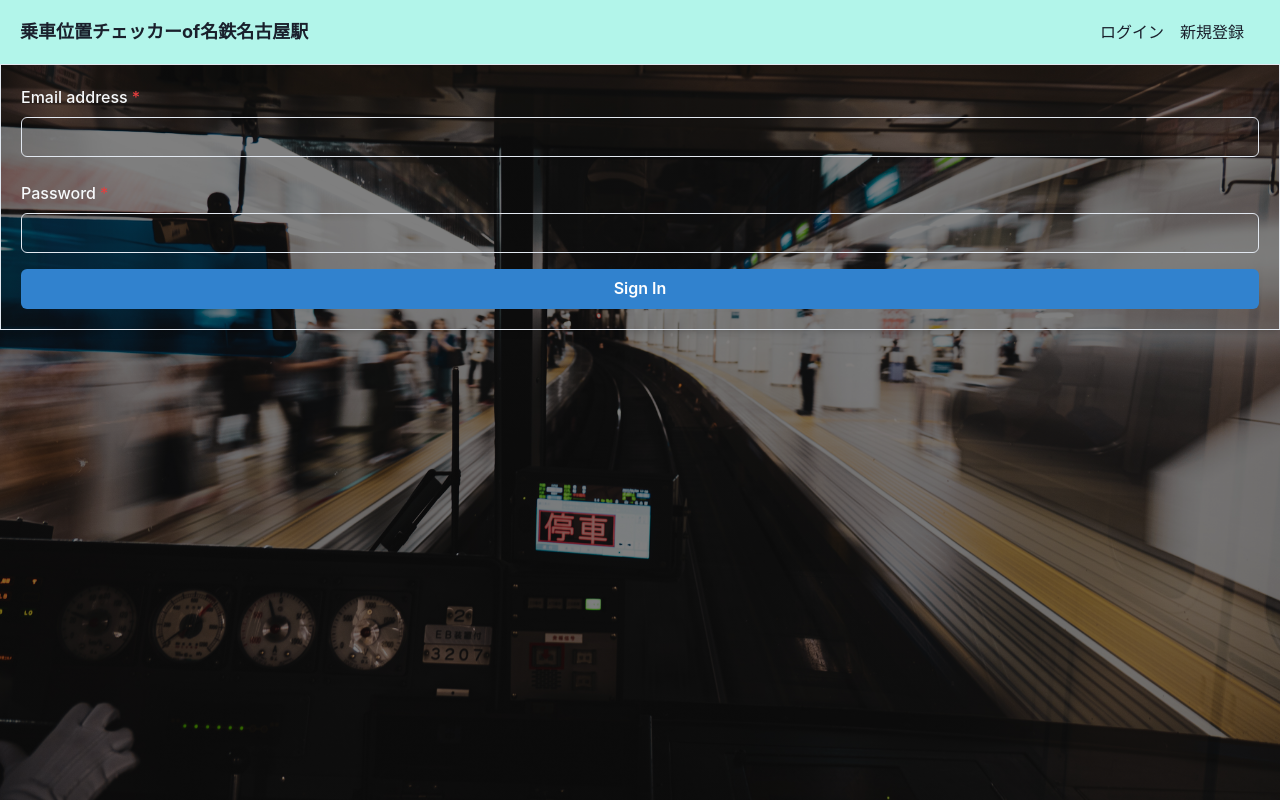
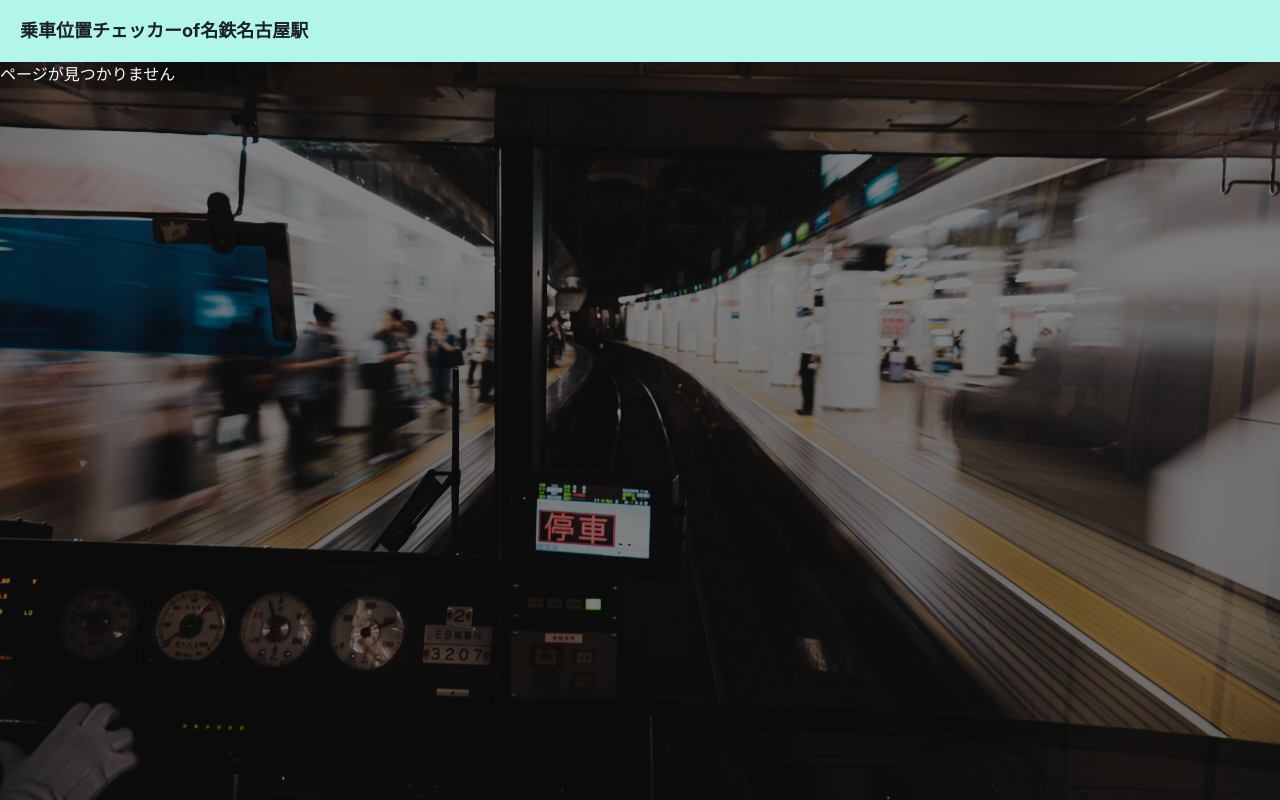
Before and after one commit to takeo-t/meitetsu_nagoya, a React (Create React App) app: page /Favorite in a window 1280 px wide. Before the commit this address led to /login. Built offline with nearby package versions, Linux system fonts and the light colour scheme.

Commit message:
とりあえずフロントのみで動作するように修正

```diff
--- a/src/components/organisms/SearchResult.tsx
+++ b/src/components/organisms/SearchResult.tsx
@@ -38,9 +38,6 @@ const addToFavoriteHandler = async () => {
                 return (
                     <>
                         {renderStationInfo(item)}
-                        <Box display="flex" justifyContent="center" alignItems="center">
-                            <Button size="sm" onClick={addToFavoriteHandler}>乗車位置をメモする</Button>
-                        </Box>
                         <Box m={5} display="flex" justifyContent="center" alignItems="center">
                             <Button size="sm" onClick={onClick}>検索結果をクリア</Button>
                         </Box>
--- a/src/components/organisms/layout/Header.tsx
+++ b/src/components/organisms/layout/Header.tsx
@@ -1,26 +1,18 @@
 import { memo, FC, useCallback, useContext } from 'react';
-import { Box, Flex, Heading, Link, useDisclosure } from "@chakra-ui/react";
+import { Flex, Heading, useDisclosure } from "@chakra-ui/react";
 import { useNavigate } from "react-router-dom";
 
-import { MenuIconButton } from '../../atoms/button/MenuIconButton';
-import { MenuDrawer } from '../../molecules/MenuDrawer';
 import { AuthContext } from '../../../contexts/AuthContext';
-import { LogOutButton } from '../../atoms/button/LogOutButton';
 
 
 export const Header: FC = memo(() => {
-    const { isOpen, onOpen, onClose } = useDisclosure();
+    useDisclosure();
     const navigate = useNavigate();
 
     const onClickHome = useCallback(() => navigate('/'),[navigate]);
-    const onClickFavorite = useCallback(() => navigate('/favorite'),[navigate]);
-    const onClickSetting = useCallback(() => navigate('/setting'),[navigate]);
-    const onClickLogin = useCallback(() => navigate('/login'),[navigate]);
-    const onClickRegister = useCallback(() => navigate('/register'),[navigate]);
 
     const { userEmail } = useContext(AuthContext);
     console.log(userEmail);
-
 
     return (
         <>
@@ -37,48 +29,7 @@ export const Header: FC = memo(() => {
                 乗車位置チェッカーof名鉄名古屋駅
             </Heading>
         </Flex>
-        <Flex
-         align="center"
-         fontSize="sm"
-         flexGrow={2}
-         display={{ base: "none", md: "flex" }}></Flex>
-        {userEmail ? (
-        // ログインしている場合
-        <>
-            <Box>ようこそ！{userEmail}様</Box>
-            <LogOutButton />
-            <Link mr={4} onClick={onClickFavorite}>乗車位置メモ</Link>
-            <Link mr={4} onClick={onClickSetting}>設定</Link>
+        </Flex>
         </>
-        ) : (
-        // ログインしていない場合
-        <>
-            <Link mr={4} onClick={onClickLogin}>ログイン</Link>
-            <Link mr={4} onClick={onClickRegister}>新規登録</Link>
-        </>
-        )}
-        </Flex>
-        {/* <Flex
-        align="center"
-        fontSize="sm"
-        flexGrow={2}
-        display={{ base: "none", md: "flex" }}>
-            <Link mr={4} onClick={onClickFavorite}>よく降りる駅</Link>
-            <Link mr={4} onClick={onClickSetting}>設定</Link>
-            <Link mr={4} onClick={onClickLogin}>ログイン</Link>
-            <Link mr={4} onClick={onClickRegister}>新規登録</Link>
-            <LogOutButton />
-        </Flex> */}
-        <MenuIconButton onOpen={onOpen}/>
-        {/* </Flex> */}
-        <MenuDrawer
-        onClickLogin={onClickLogin}
-        onClickRegister={onClickRegister}
-        onClickHome={onClickHome}
-        onClickFavorite={onClickFavorite}
-        onClickSetting={onClickSetting}
-        onClose={onClose}
-        isOpen={isOpen} />
-        </>
-    );
-});
+        );
+    });
--- a/src/components/pages/Home.tsx
+++ b/src/components/pages/Home.tsx
@@ -39,17 +39,18 @@ export const Home: FC = memo(() => {
   const [matchingStation, setMatchingStation] =
     useState<ChangeStationData | null>(null);
 
+
+    console.log("allStations",allStations);
   useEffect(() => {
-    axios
-      .get("../meitetu_sta.json")
-      // axios.get("https://salty-coast-59175-f158b61abb95.herokuapp.com/api/v2/stations")
+      axios.get("/meitetu_sta.json")
       .then((response) => {
-        const dataCamelCased = keysToCamelCase(response.data.data);
+        console.log("Fetched JSON:", response.data); // デバッグ用
+        const dataCamelCased = keysToCamelCase(response.data); // ✅ 直接渡す
         setAllStations(dataCamelCased);
-        console.log(dataCamelCased);
       })
       .catch((error) => {
-        alert("読み込みに失敗しました。");
+        console.error("Error loading JSON:", error);
+        alert(`読み込みに失敗しました: ${error.message}`);
       });
   }, []);
 
@@ -93,7 +94,7 @@ export const Home: FC = memo(() => {
       setSelectedStation(station);
       if (station.changeStation) {
         axios
-          .get("../change_stations.json")
+          .get("/change_stations.json")
           // axios.get('https://salty-coast-59175-f158b61abb95.herokuapp.com/api/v2/stations/change_stations')
           .then((response) => {
             console.log("Fetched data:", response.data);
--- a/src/components/pages/Login.tsx
+++ /dev/null
@@ -1,70 +0,0 @@
-import { useState, useContext, memo, FC, useEffect } from "react";
-import { useNavigate } from 'react-router-dom';
-import { useAuth } from "../../hooks/useAuth";
-import { Box, Button, FormControl, FormLabel, Input } from "@chakra-ui/react";
-import { AuthContext } from "../../contexts/AuthContext";
-
-
-
-export const Login: FC = memo(() => {
-    const [email, setEmail] = useState("");
-    const [password, setPassword] = useState("");
-    const { login, accessToken, client, uid } = useAuth();
-    const { setAuthData } = useContext(AuthContext);
-    const navigate = useNavigate();
-
-
-    const handleLogin = async (event: React.FormEvent) => {
-        event.preventDefault();
-        const response = await login(email, password);
-        console.log(response);
-
-
-        if (response) {
-            console.log('Login result: ', response.headers);
-            console.log('Login result headers: ', Array.from(response.headers.entries()));
-            const accessToken = response.headers.get('Access-Token');
-            const client = response.headers.get('Client');
-            const uid = response.headers.get('Uid');
-            const data = await response.json();
-            const userEmail = data.data.email;
-            const userId = data.data.id;
-
-            if (accessToken && client && uid) {
-                console.log('Setting auth data with:', { accessToken, client, uid, userEmail, userId });
-                setAuthData(accessToken, client, uid, userEmail, userId);
-                navigate('/');
-            }
-        }
-    }
-
-
-
-
-    useEffect(() => {
-        console.log('AccessToken: ', accessToken);
-        console.log('Client: ', client);
-        console.log('Uid: ', uid);
-    }, [accessToken, client, uid]);
-
-  return (
-    <>
-    <Box as="form" p={5} shadow="md" borderWidth="1px" onSubmit={handleLogin}>
-      <FormControl id="email" isRequired>
-        <FormLabel>Email address</FormLabel>
-        <Input type="email" value={email} onChange={(e) => setEmail(e.target.value)} />
-      </FormControl>
-
-      <FormControl id="password" isRequired mt={6}>
-        <FormLabel>Password</FormLabel>
-        <Input type="password" value={password} onChange={(e) => setPassword(e.target.value)} />
-      </FormControl>
-
-      <Button colorScheme="blue" type="submit" width="full" mt={4}>
-        Sign In
-      </Button>
-    </Box>
-     </>
-  );
-}
-);
--- a/src/router/Router.tsx
+++ b/src/router/Router.tsx
@@ -1,15 +1,9 @@
 import { BrowserRouter, Routes, Route  } from "react-router-dom";
 import { memo, FC } from "react";
 
-import { Login } from "../components/pages/Login";
-import { Register } from "../components/pages/Register";
 import { Home } from "../components/pages/Home";
 import { Page404 } from "../components/pages/Page404";
 import { HeaderLayout } from "../components/templates/HeaderLayout";
-import { Favorite } from "../components/pages/Favorite";
-import { Setting } from "../components/pages/Setting";
-import { PrivateRoute } from "./PrivateRoute";
-
 
 
 export const Router: FC = memo(() => {
@@ -18,10 +12,6 @@ export const Router: FC = memo(() => {
       <HeaderLayout>
         <Routes>
           <Route path="/" element={<Home />} />
-          <Route path="/Login" element={<Login />} />
-          <Route path="/Register" element={<Register />} />
-          <Route path="/Favorite" element={<PrivateRoute><Favorite/></PrivateRoute>} />
-          <Route path="/Setting" element={<PrivateRoute><Setting /></PrivateRoute>} />
           <Route path="*" element={<Page404 />} />
         </Routes>
       </HeaderLayout>
```
Also changed, not shown: public/change_station.json (renamed from src/change_station.json), public/meitetu_sta.json (renamed from src/meitetu_sta.json).
